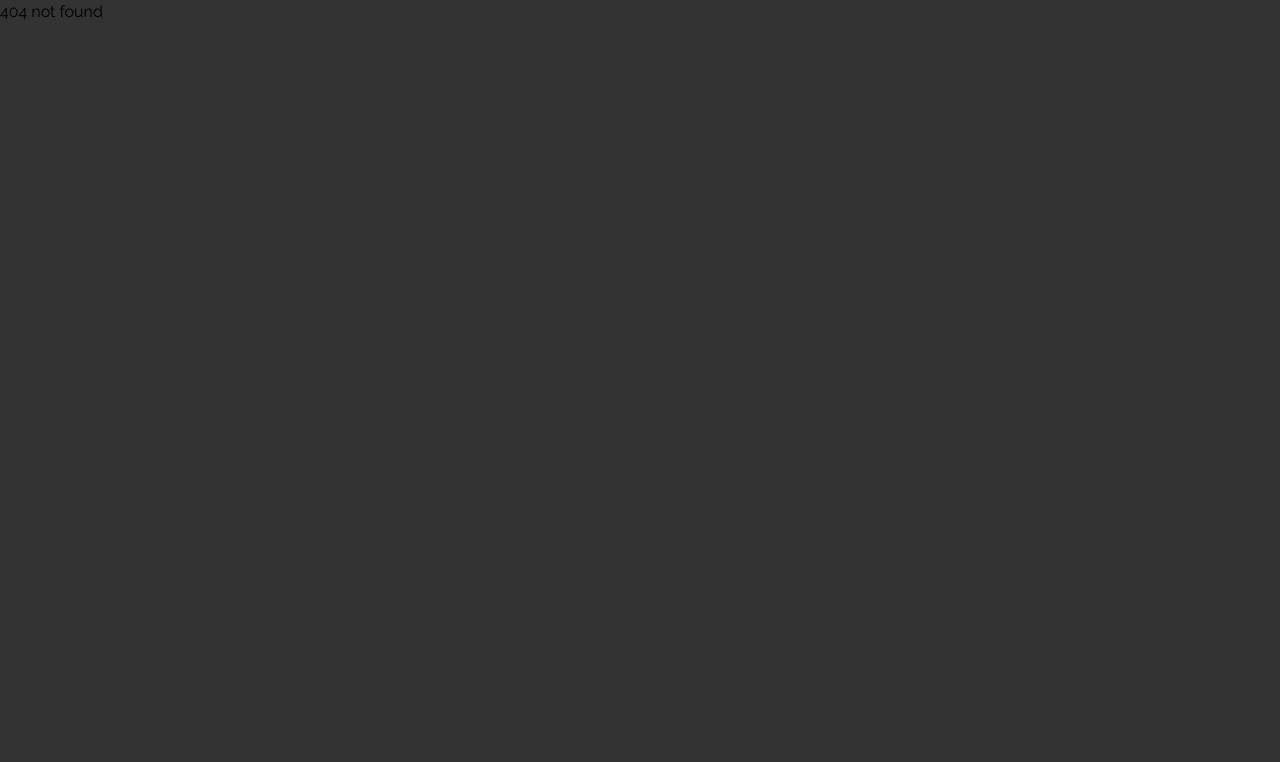
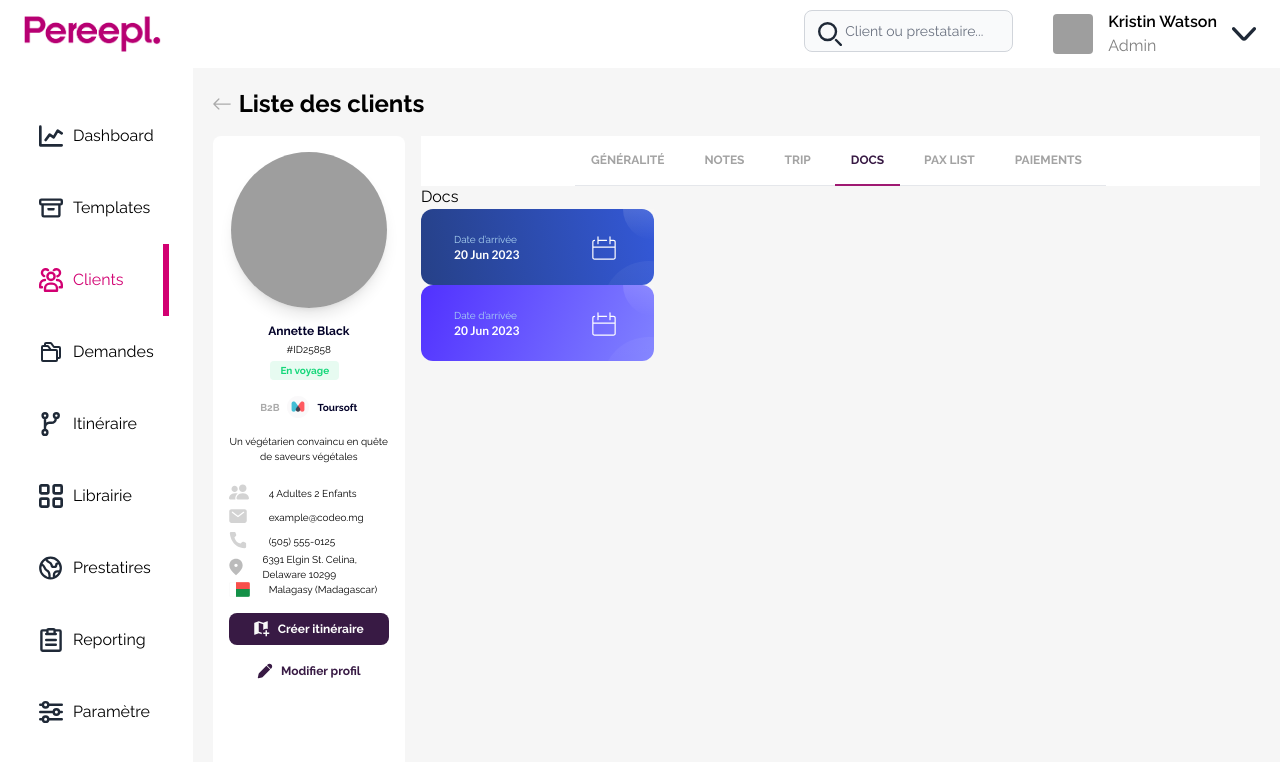
Before and after one commit to rantohr/perrepl-bo, a React (Vite) app: page /app/client/overview/view/docs in a window 1280 px wide. Before the commit this address had no page. Shown: the top 762 px of the page. Built offline with nearby package versions, Linux system fonts and the light colour scheme; grey boxes are pictures that could not be loaded.

Commit message:
Mise en place des routes pour tabulations client

```diff
--- a/src/App.tsx
+++ b/src/App.tsx
@@ -19,6 +19,12 @@ import Payrolls from "./pages/clientList/components/Payrolls";
 import LayoutClient from "./pages/clients/LayoutClient";
 import Test from "./pages/test/Test";
 import LayoutClientWithTabs from "./pages/clients/LayoutClientWithTabs";
+import GeneralClient from "./pages/clients/childTabs/General";
+import NotesClient from "./pages/clients/childTabs/Notes";
+import TripsClient from "./pages/clients/childTabs/Trips";
+import DocsClient from "./pages/clients/childTabs/Docs";
+import PaxListsClient from "./pages/clients/childTabs/PaxLists";
+import PayrollClient from "./pages/clients/childTabs/Payroll";
 
 const App: FC = (): ReactElement => {
   return (
@@ -49,11 +55,13 @@ const App: FC = (): ReactElement => {
               <Route path="payrolls" element={<Payrolls />} />
             </Route>
             <Route path="overview/view" element={<LayoutClientWithTabs />}>
-              {/* <Route path="" element={<>general</>} /> */}
-              {/* <Route path="general" element={<General />} />
-              <Route path="notes" element={<Notes />} />
-              <Route path="clients" element={<Clients />} />
-              <Route path="payrolls" element={<Payrolls />} /> */}
+              <Route path="" element={<GeneralClient />} />
+              <Route path="general" element={<GeneralClient />} />
+              <Route path="notes" element={<NotesClient />} />
+              <Route path="trips" element={<TripsClient />} />
+              <Route path="docs" element={<DocsClient />} />
+              <Route path="paxList" element={<PaxListsClient />} />
+              <Route path="payroll" element={<PayrollClient />} />
             </Route>
           </Route>,
         ]}
--- a/src/pages/clients/LayoutClientWithTabs.tsx
+++ b/src/pages/clients/LayoutClientWithTabs.tsx
@@ -1,4 +1,4 @@
-import { useLocation, useNavigate } from "react-router-dom";
+import { Outlet, useLocation, useNavigate } from "react-router-dom";
 import Tabs from "../../components/tabs/Tabs";
 
 const Kpi = ({ className = " bg-linear-blue" }: { className?: string }) => {
@@ -104,7 +104,7 @@ const Kpi = ({ className = " bg-linear-blue" }: { className?: string }) => {
 
 export default function LayoutClientWithTabs() {
   const { pathname } = useLocation();
-  // const navigate = useNavigate();
+  const navigate = useNavigate();
 
   return (
     <div className="container_layoutClientWithTabs">
@@ -367,35 +367,35 @@ export default function LayoutClientWithTabs() {
                     active: pathname.includes("general"),
                     label: "Généralité",
                     callback: () => {
-                      // navigate("/app/client/agence/view/general");
+                      navigate("/app/client/overview/view/general");
                     },
                   },
                   {
                     active: pathname.includes("notes"),
                     label: "Notes",
                     callback: () => {
-                      // navigate("/app/client/agence/view/notes");
+                      navigate("/app/client/overview/view/notes");
                     },
                   },
                   {
                     active: pathname.includes("trips"),
                     label: "Trip",
                     callback: () => {
-                      // navigate("/app/client/agence/view/clients");
+                      navigate("/app/client/overview/view/trips");
                     },
                   },
                   {
                     active: pathname.includes("docs"),
                     label: "Docs",
                     callback: () => {
-                      // navigate("/app/client/agence/view/payrolls");
+                      navigate("/app/client/overview/view/docs");
                     },
                   },
                   {
                     active: pathname.includes("paxList"),
                     label: "Pax List",
                     callback: () => {
-                      // navigate("/app/client/agence/view/payrolls");
+                      navigate("/app/client/overview/view/paxList");
                     },
                   },
 
@@ -403,11 +403,15 @@ export default function LayoutClientWithTabs() {
                     active: pathname.includes("payroll"),
                     label: "paiements",
                     callback: () => {
-                      // navigate("/app/client/agence/view/payrolls");
+                      navigate("/app/client/overview/view/payroll");
                     },
                   },
                 ]}
               />
+            </div>
+
+            <div className="containerBodyOutlet">
+              <Outlet />
             </div>
 
             <Kpi />
--- /dev/null
+++ b/src/pages/clients/childTabs/Docs.tsx
@@ -0,0 +1,3 @@
+export default function DocsClient() {
+  return <div>Docs</div>;
+}
--- /dev/null
+++ b/src/pages/clients/childTabs/General.tsx
@@ -0,0 +1,3 @@
+export default function GeneralClient() {
+  return <div>General</div>;
+}
--- /dev/null
+++ b/src/pages/clients/childTabs/Notes.tsx
@@ -0,0 +1,3 @@
+export default function NotesClient() {
+  return <div>Notes</div>;
+}
--- /dev/null
+++ b/src/pages/clients/childTabs/PaxLists.tsx
@@ -0,0 +1,3 @@
+export default function PaxListsClient() {
+  return <div>PaxLists</div>;
+}
--- /dev/null
+++ b/src/pages/clients/childTabs/Payroll.tsx
@@ -0,0 +1,3 @@
+export default function PayrollClient() {
+  return <div>Payroll</div>;
+}
--- /dev/null
+++ b/src/pages/clients/childTabs/Trips.tsx
@@ -0,0 +1,3 @@
+export default function TripsClient() {
+  return <div>Trips</div>;
+}
```
